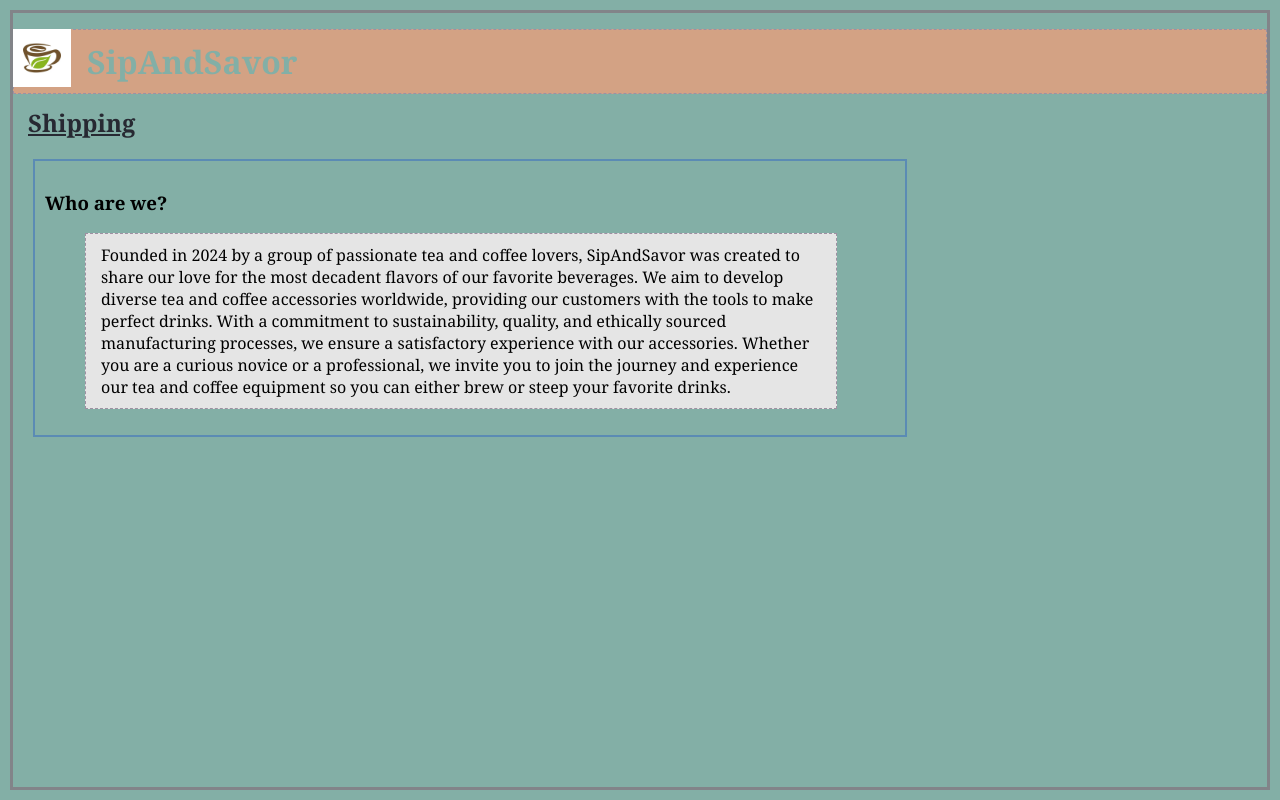
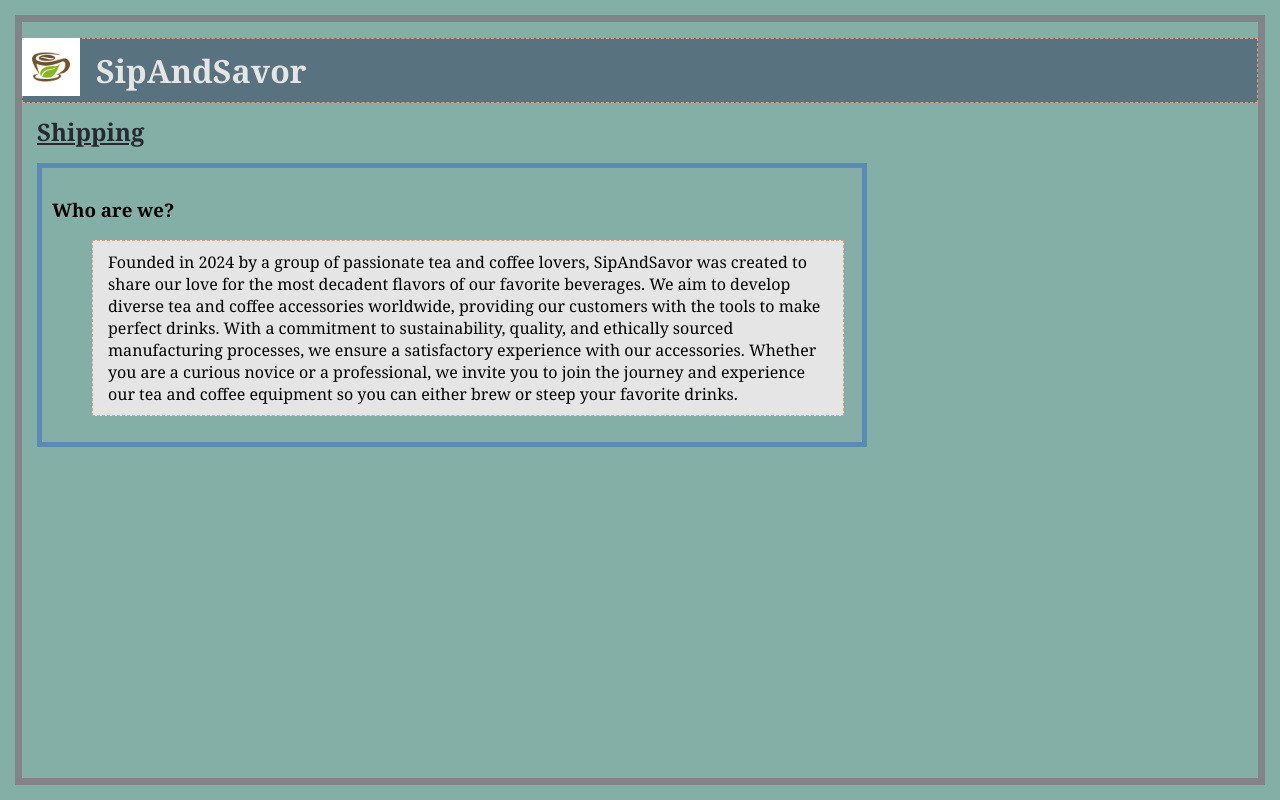
Before and after one commit to MarkaGon/E-commerce-Full-Stack-Web-Application-, a PHP site: page /home.php in a window 1280 px wide. Run offline with PHP 8.4, Linux system fonts and the light colour scheme.

Commit message:
home page is set up and just need images

```diff
--- a/project/header.php
+++ b/project/header.php
@@ -1,7 +1,7 @@
 <header>
-    <img src="logo2.png" alt= "SipAndSavor Logo" width="58" />
+    <img src="images/logo2.png" alt= "SipAndSavor Logo" width="58" />
 
-    <h1 style="color: #83afa6; background-color:#d3a284 ;">
+    <h1 style="color: #e5e5e5; background-color:#58727f ;">
      SipAndSavor </h1>
      <a href="ship.php"target="_blank"><h2>Shipping</h2></a>
 </header>
--- a/project/home.css
+++ b/project/home.css
@@ -14,37 +14,35 @@ img {
   float: left;
   margin-right: 1em;
 }
-a[href] {
-  font-family: "Trebuchet MS", "Lucida Grande", sans-serif;
-}
+
 /* unvisited link */
 a:link {
   color: #272932;
 }
 /* mouse over link */
 a:focus, a:hover {
-  color: #828489;
+  color: #58727f;
 }
 /* selected link */
 a:active {
-  color: #5b8bb4;
+  color: #83afa6;
 }
 /* visited link */
 a:visited {
-  color: #9e90a2;
+  color: #e5e5e5;
 }
 body {
-  border: 3px solid #828489;
-  margin: 10px;
+  border: 7px solid #828489;
+  margin: 15px;
 }
 main {
-  border: 2px solid #5b8bb4;
-  width: 850px;
-  margin: 20px;
+  border: 5px solid #5b8bb4;
+  width: 800px;
+  margin: 15px;
   padding: 10px;
 }
 h1, p {
-  border: 1px dashed #9e90a2;
+  border: 1px dashed #d3a284;
   padding: 10px;
 }
 h1, h2 {
```
Also changed, not shown: project/images/logo.png (deleted).
